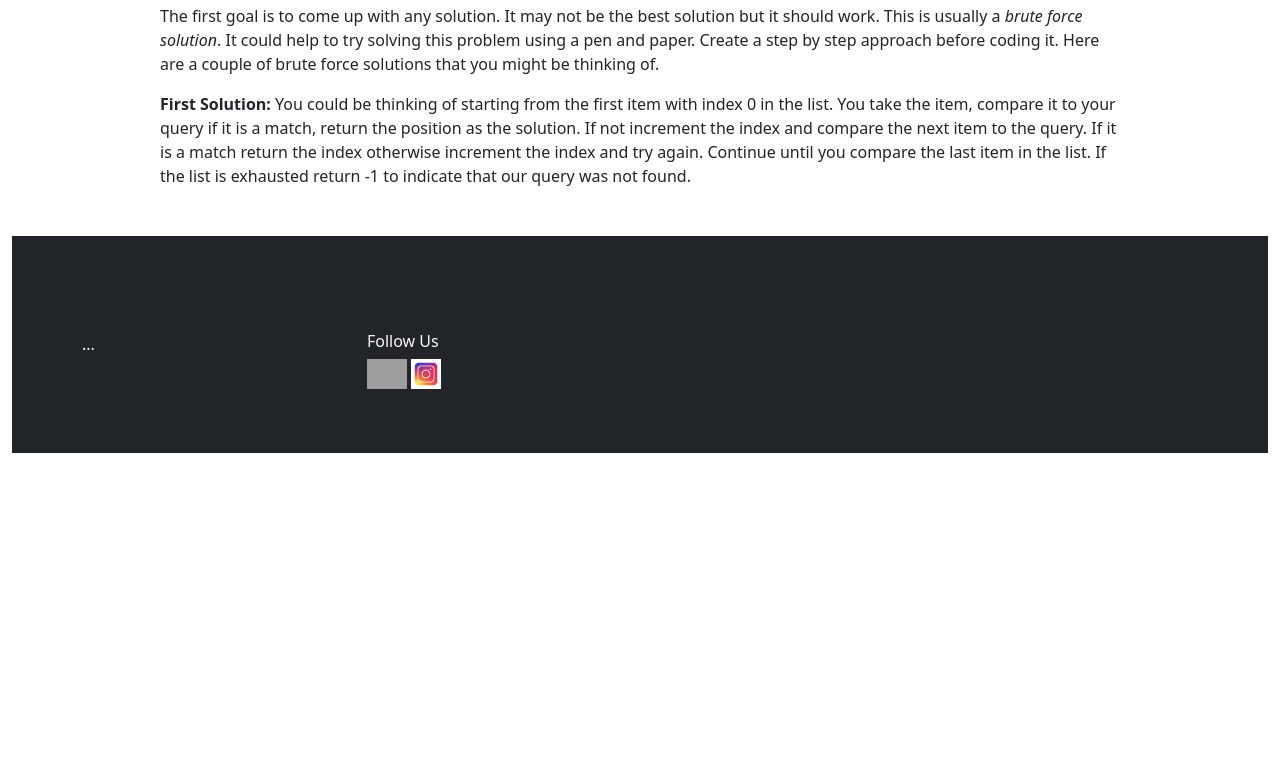
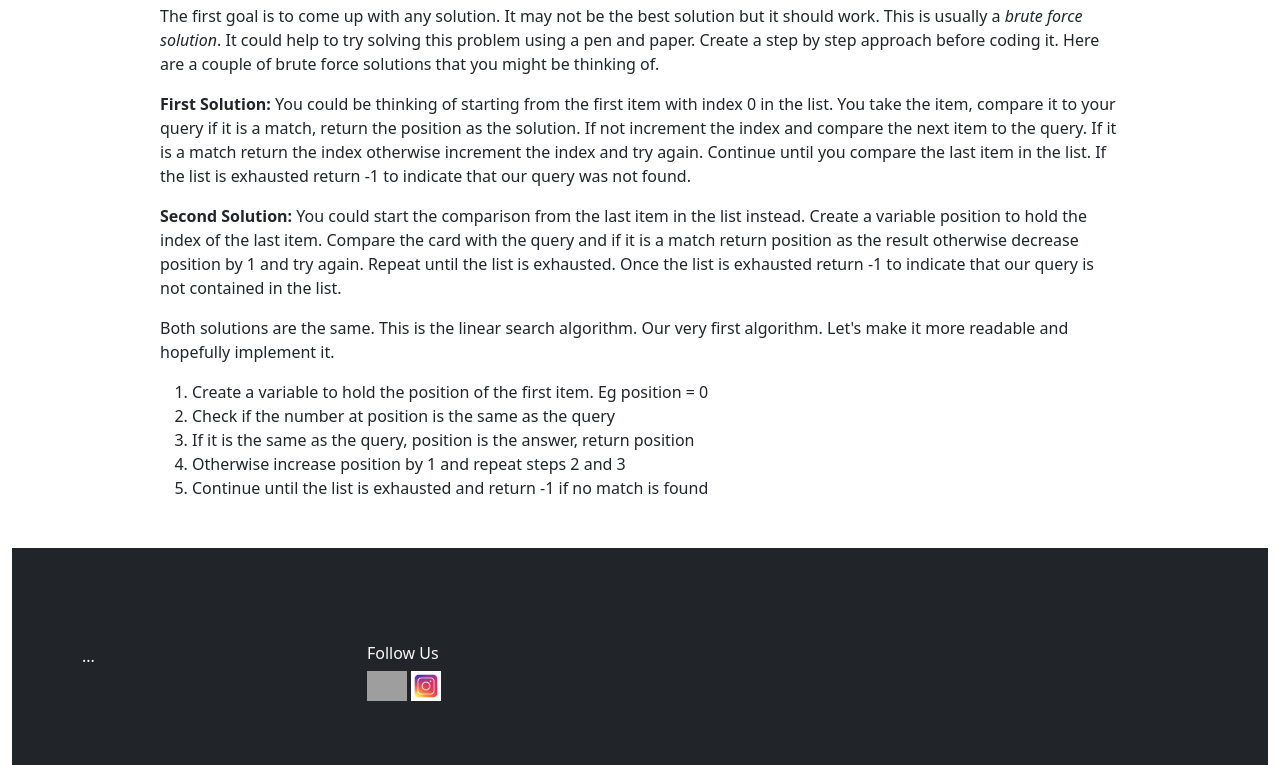
Before and after one commit to Smatnemo/smatwebsite, a Django app: template templates/dsa/binarySearch.html in a window 1280 px wide. Shown: the part 4732-5497 px from the top of the page. Before the commit the page ends 5185 px from the top, so only its background shows below. Run offline with Django 4.2, Linux system fonts and the light colour scheme; the template is opened without the code that fills it, so the values that code supplies are empty; some libraries are stand-ins or nearby versions; grey boxes are pictures that could not be loaded.

Commit message:
Introduced linear search algorithm

```diff
--- a/templates/dsa/binarySearch.html
+++ b/templates/dsa/binarySearch.html
@@ -288,6 +288,21 @@ print(test_cases)
             otherwise increment the index and try again. Continue until you compare the last item in the list. If the list is exhausted return -1 to indicate that our query
             was not found.
         </blockquote>
+        <blockquote>
+            <b>Second Solution:</b> You could start the comparison from the last item in the list instead. Create a variable position to hold the index of the last item. Compare
+            the card with the query and if it is a match return position as the result otherwise decrease position by 1 and try again. Repeat until the list is exhausted.
+            Once the list is exhausted return -1 to indicate that our query is not contained in the list.
+        </blockquote>
+    </p>
+    <p>
+        Both solutions are the same. This is the linear search algorithm. Our very first algorithm. Let's make it more readable and hopefully implement it.
+        <ol>
+            <li>Create a variable to hold the position of the first item. Eg position = 0</li>
+            <li>Check if the number at position is the same as the query</li>
+            <li>If it is the same as the query, position is the answer, return position</li>
+            <li>Otherwise increase position by 1 and repeat steps 2 and 3</li>
+            <li>Continue until the list is exhausted and return -1 if no match is found</li>
+        </ol>
     </p>
 
 </div>
```
